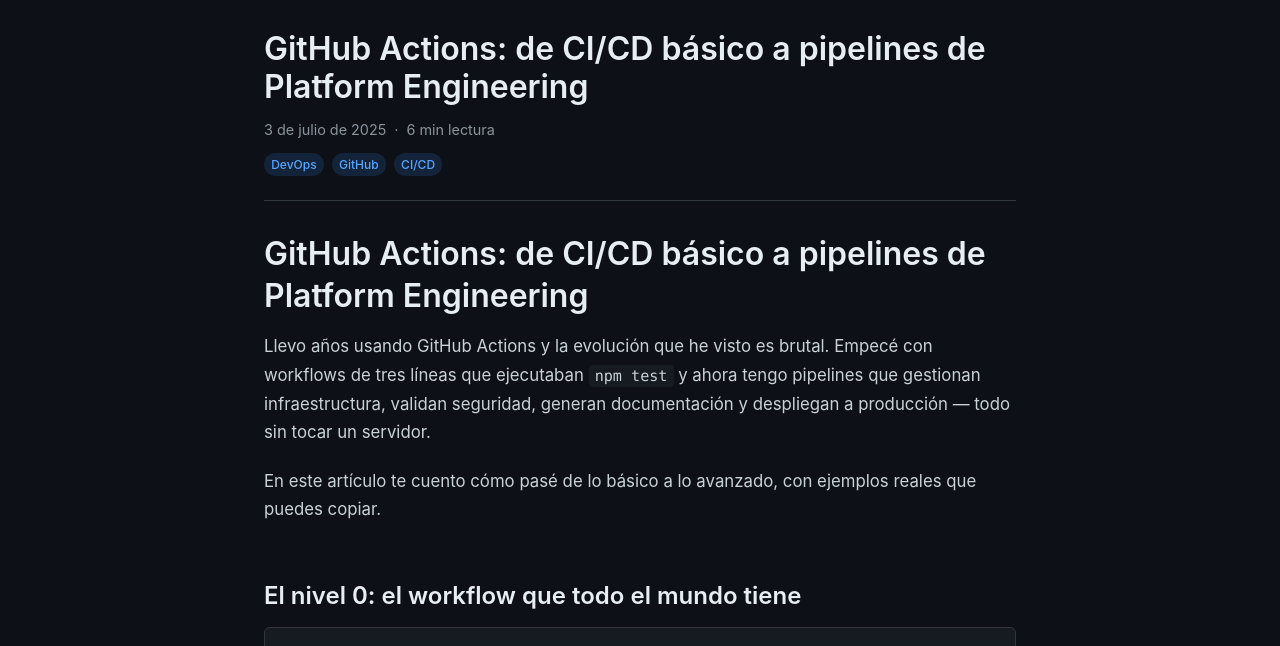
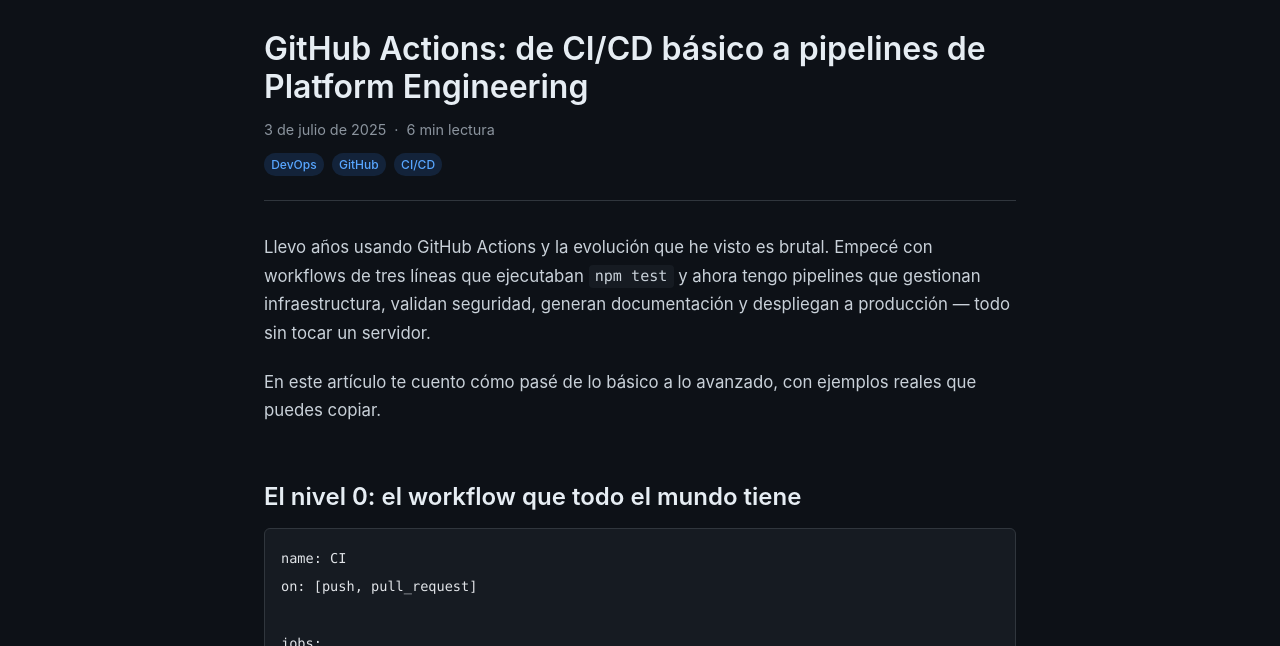
Before and after one commit to svg153/blog, an Astro site: page /blog/posts/github-actions-ci-cd-platform-engineering in a window 1280 px wide. Shown: the part 81-727 px from the top of the page. Built offline with nearby package versions, Linux system fonts and the light colour scheme; Astro itself is replaced by a stand-in of ours; code samples lack their colours.

Commit message:
content: remove duplicated article title heading

```diff
--- a/src/content/blog/github-actions-ci-cd-platform-engineering.md
+++ b/src/content/blog/github-actions-ci-cd-platform-engineering.md
@@ -6,8 +6,6 @@
 readingTime: "6"
 featured: false
 ---
-
-# GitHub Actions: de CI/CD básico a pipelines de Platform Engineering
 
 Llevo años usando GitHub Actions y la evolución que he visto es brutal. Empecé con workflows de tres líneas que ejecutaban `npm test` y ahora tengo pipelines que gestionan infraestructura, validan seguridad, generan documentación y despliegan a producción — todo sin tocar un servidor.
 
```
